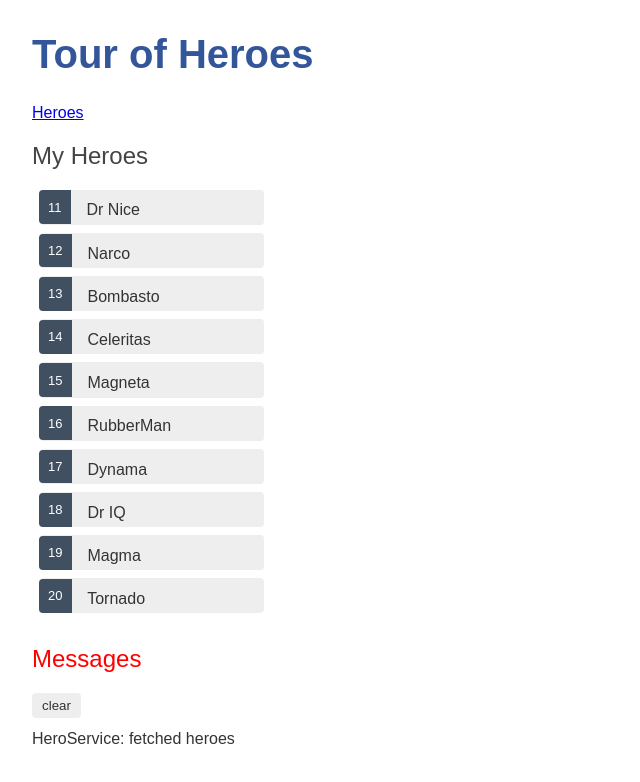
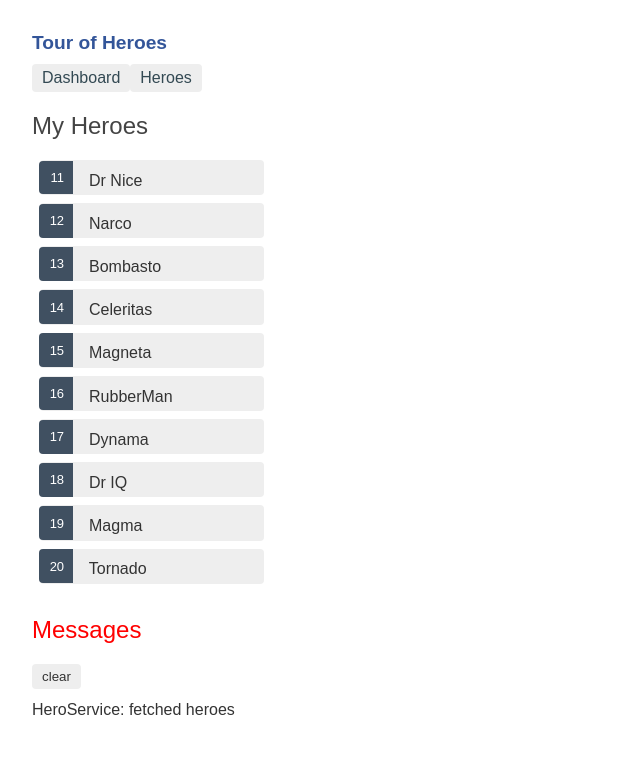
Before and after one commit to shinemon/angular-samples, an Angular app in the folder angular-tour-of-heroes/: page /heroes in a window 1280 px wide. Shown: the top 782 px of the page, without its empty margins (0-640 px from the left). Built offline with nearby package versions, Linux system fonts and the light colour scheme.

Commit message:
additional changes including param route and interpolation example

```diff
--- a/angular-tour-of-heroes/src/app/app-routing.module.ts
+++ b/angular-tour-of-heroes/src/app/app-routing.module.ts
@@ -2,12 +2,13 @@ import { NgModule } from '@angular/core';
 import { Routes, RouterModule } from '@angular/router';
 import {HeroesComponent} from './heroes/heroes.component';
 import {DashboardComponent} from './dashboard/dashboard.component';
-
+import {HeroDetailComponent} from './hero-detail/hero-detail.component';
 
 const routes: Routes = [
+{path: '', redirectTo: '/dashboard', pathMatch: 'full'},
 {path: 'dashboard', component: DashboardComponent},
 {path: 'heroes', component: HeroesComponent},
-{path: '', redirectTo: '/dashboard', pathMatch: 'full'}
+{path: 'detail/:id', component: HeroDetailComponent}
 ];
 
 @NgModule({
--- a/angular-tour-of-heroes/src/app/app.component.css
+++ b/angular-tour-of-heroes/src/app/app.component.css
@@ -0,0 +1,28 @@
+/* AppComponent's private CSS styles */
+h1 {
+  font-size: 1.2em;
+  margin-bottom: 0;
+}
+h2 {
+  font-size: 2em;
+  margin-top: 0;
+  padding-top: 0;
+}
+nav a {
+  padding: 5px 10px;
+  text-decoration: none;
+  margin-top: 10px;
+  display: inline-block;
+  background-color: #eee;
+  border-radius: 4px;
+}
+nav a:visited, a:link {
+  color: #334953;
+}
+nav a:hover {
+  color: #039be5;
+  background-color: #cfd8dc;
+}
+nav a.active {
+  color: #039be5;
+}
--- a/angular-tour-of-heroes/src/app/app.component.html
+++ b/angular-tour-of-heroes/src/app/app.component.html
@@ -1,5 +1,6 @@
 <h1>{{title}}</h1>
 <nav>
+  <a routerLink="/dashboard">Dashboard</a>
   <a routerLink="/heroes">Heroes</a>
 </nav>
 <router-outlet></router-outlet>
--- a/angular-tour-of-heroes/src/app/dashboard/dashboard.component.html
+++ b/angular-tour-of-heroes/src/app/dashboard/dashboard.component.html
@@ -1,7 +1,8 @@
 <h3>Top Heroes</h3>
 
 <div class="grid grid-pad">
-  <a *ngFor="let hero of heroes" class="col-1-4">
+  <a *ngFor="let hero of heroes" class="col-1-4"
+  routerLink="/detail/{{hero.id}}">
     <div class="module hero">
       <h4>{{hero.name}}</h4>
     </div>
--- a/angular-tour-of-heroes/src/app/hero-detail/hero-detail.component.html
+++ b/angular-tour-of-heroes/src/app/hero-detail/hero-detail.component.html
@@ -8,4 +8,6 @@
       <input [(ngModel)]="hero.name" placeholder="name"/>
     </label>
   </div>
+
+<button (click)="goBack()">go back</button>
 </div>
--- a/angular-tour-of-heroes/src/app/hero-detail/hero-detail.component.ts
+++ b/angular-tour-of-heroes/src/app/hero-detail/hero-detail.component.ts
@@ -1,18 +1,34 @@
-import { Component, OnInit , Input} from '@angular/core';
-import {Hero} from '../hero';
+import{Component, OnInit , Input}from '@angular/core';
+import {Hero}from '../hero';
+import {ActivatedRoute} from '@angular/router';
+import {Location}from '@angular/common';
+import {HeroService}from '../hero.service';
 
 
 @Component({
-  selector: 'app-hero-detail',
-  templateUrl: './hero-detail.component.html',
-  styleUrls: ['./hero-detail.component.css']
+selector: 'app-hero-detail',
+templateUrl: './hero-detail.component.html',
+styleUrls: ['./hero-detail.component.css']
 })
 export class HeroDetailComponent implements OnInit {
 
-@Input() hero: Hero;
-  constructor() { }
+hero: Hero;
+constructor(
+private route: ActivatedRoute,
+private heroService: HeroService,
+private location: Location
+  ) { }
 
   ngOnInit(): void {
+this.getHero();
   }
 
+getHero(): void {
+const id = +this.route.snapshot.paramMap.get('id');
+this.heroService.getHero(id).subscribe(hero => this.hero = hero);
 }
+
+goBack(): void {
+this.location.back();
+}
+}
--- a/angular-tour-of-heroes/src/app/hero.service.ts
+++ b/angular-tour-of-heroes/src/app/hero.service.ts
@@ -16,4 +16,10 @@ getHeroes(): Observable<Hero[]>{
 this.messageService.add('HeroService: fetched heroes');
 return of(HEROES);
 }
+
+getHero(id: number): Observable<Hero>{
+this.messageService.add(`HeroService: fetched heroes id=${id}`);
+return of(HEROES.find(hero => hero.id === id));
 }
+
+}
--- a/angular-tour-of-heroes/src/app/heroes/heroes.component.css
+++ b/angular-tour-of-heroes/src/app/heroes/heroes.component.css
@@ -6,28 +6,33 @@
   width: 15em;
 }
 .heroes li {
+  position: relative;
   cursor: pointer;
-  position: relative;
-  left: 0;
   background-color: #EEE;
   margin: .5em;
   padding: .3em 0;
   height: 1.6em;
   border-radius: 4px;
 }
+
 .heroes li:hover {
   color: #607D8B;
   background-color: #DDD;
   left: .1em;
 }
-.heroes li.selected {
-  background-color: #CFD8DC;
-  color: white;
+
+.heroes a {
+  color: #333;
+  text-decoration: none;
+  position: relative;
+  display: block;
+  width: 250px;
 }
-.heroes li.selected:hover {
-  background-color: #BBD8DC;
-  color: white;
+
+.heroes a:hover {
+  color:#607D8B;
 }
+
 .heroes .badge {
   display: inline-block;
   font-size: small;
@@ -39,6 +44,8 @@
   left: -1px;
   top: -4px;
   height: 1.8em;
+  min-width: 16px;
+  text-align: right;
   margin-right: .8em;
   border-radius: 4px 0 0 4px;
 }
--- a/angular-tour-of-heroes/src/app/heroes/heroes.component.html
+++ b/angular-tour-of-heroes/src/app/heroes/heroes.component.html
@@ -4,15 +4,19 @@
 
 <h2>My Heroes</h2>
 <ul class="heroes">
-  <li *ngFor="let hero of heroes"
-  [class.selected]="hero === selectedHero"
-      (click)="onSelect(hero)">
+  <li *ngFor="let hero of heroes">
+    <a routerLink="/detail/{{hero.id}}">
+<!--  [class.selected]="hero === selectedHero"
+      (click)="onSelect(hero)">-->
     <span class="badge">{{hero.id}}</span> {{hero.name}}
+    </a>
   </li>
 </ul>
 
 
+<!--
 <app-hero-detail [hero]="selectedHero"></app-hero-detail>
+-->
 
 <!--
 <div><span>id: </span>{{selectedHero.id}}</div>
--- a/angular-tour-of-heroes/src/app/heroes/heroes.component.ts
+++ b/angular-tour-of-heroes/src/app/heroes/heroes.component.ts
@@ -11,15 +11,16 @@ styleUrls: ['./heroes.component.css']
 })
 export class HeroesComponent implements OnInit {
 
+/*
 hero: Hero = {
 id: 1,
 name: 'Windstorm'
 };
+*/
 
 heroes: Hero[];
-selectedHero: Hero;
 
-constructor(private heroService: HeroService, private messageService: MessageService) { }
+constructor(private heroService: HeroService) { }
 
   ngOnInit() {
 this.getHeroes();
@@ -29,8 +30,4 @@ getHeroes(): void{
 this.heroService.getHeroes().subscribe(heroes => this.heroes = heroes);
 }
 
-onSelect(hero: Hero): void {
-this.selectedHero = hero;
-this.messageService.add(`HeroService: Selected hero id=${hero.id}`);
 }
-}
```
